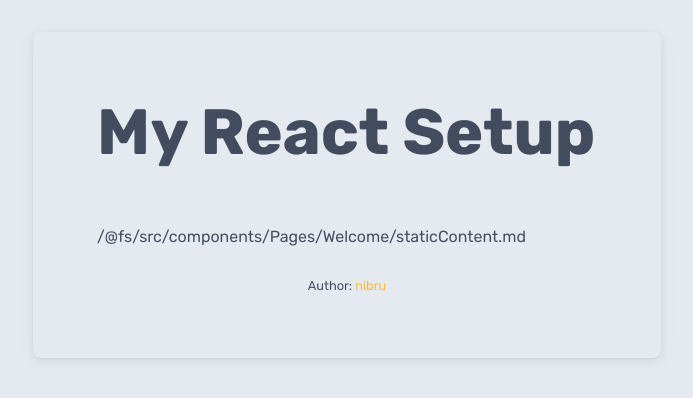
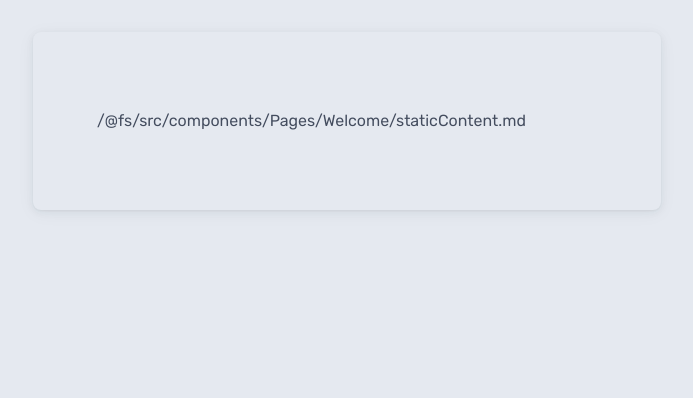
Before and after one commit to nikbrunner/react-setup, a React (Vite) app: page /welcome in a window 1280 px wide. Shown: the top 398 px of the page, without its empty margins (293-986 px from the left). Built offline with nearby package versions, Linux system fonts and the light colour scheme.

Commit message:
Added even more static content and more Markdown base styling

```diff
--- a/src/components/Elements/Markdown/Markdown.scss
+++ b/src/components/Elements/Markdown/Markdown.scss
@@ -3,9 +3,18 @@
 .Markdown {
   width: 100%;
 
+  h1 {
+    font-size: $font-size-xl;
+    margin-bottom: $space-l;
+
+    @include mq('s') {
+      font-size: $font-size-xxl;
+    }
+  }
+
   blockquote {
     background: $color-bright-1;
-    margin: $space-m 0;
+    margin: $space-m 0 $space-l;
     padding:  $space-s $space-m;
     border-radius: $border-radius;
     border-left: 5px solid $color-dark-1;
--- a/src/components/Pages/Welcome/Welcome.jsx
+++ b/src/components/Pages/Welcome/Welcome.jsx
@@ -9,18 +9,7 @@
 const Welcome = () => {
     return (
         <div className='Welcome'>
-            <h1 className='Welcome__header'>My React Setup</h1>
             <Markdown content={staticContent}/>
-            <small className='Welcome__author'>
-                Author:{' '}
-                <a
-                    href='http://nibru.dev'
-                    target='_blank'
-                    rel='noopener noreferrer'
-                >
-                    nibru
-                </a>
-            </small>
         </div>
     );
 };
--- a/src/components/Pages/Welcome/Welcome.scss
+++ b/src/components/Pages/Welcome/Welcome.scss
@@ -22,18 +22,7 @@
     transform: translateY(-4px);
   }
 
-  &__header {
+  h1 {
     margin-top: 0;
-    font-size: $font-size-xl;
-
-    @include mq('s') {
-      font-size: $font-size-xxl;
-    }
-  }
-
-  &__author {
-    margin-top: $space-m;
-    width: 100%;
-    text-align: center;
   }
 }
--- a/src/components/Pages/Welcome/staticContent.md
+++ b/src/components/Pages/Welcome/staticContent.md
@@ -1,3 +1,5 @@
+# My React Setup
+
 > Hi there. Welcome to my personal [React](https://reactjs.org/docs/getting-started.html) starter template.
 
 ## Features
@@ -9,3 +11,5 @@
 - Markdown
 - Autoprefixer
 - Static Folder
+
+✍️ Author: [nibru](http://nibru.dev)
```
